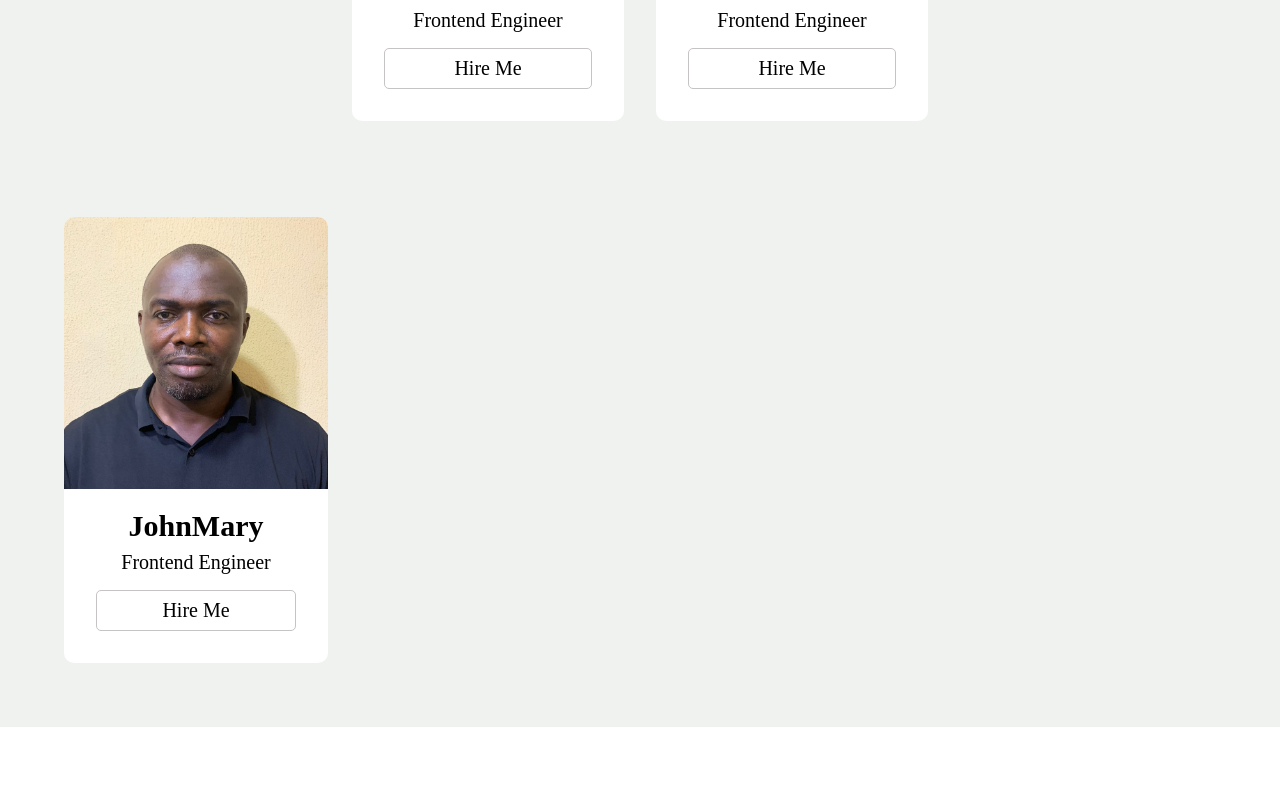
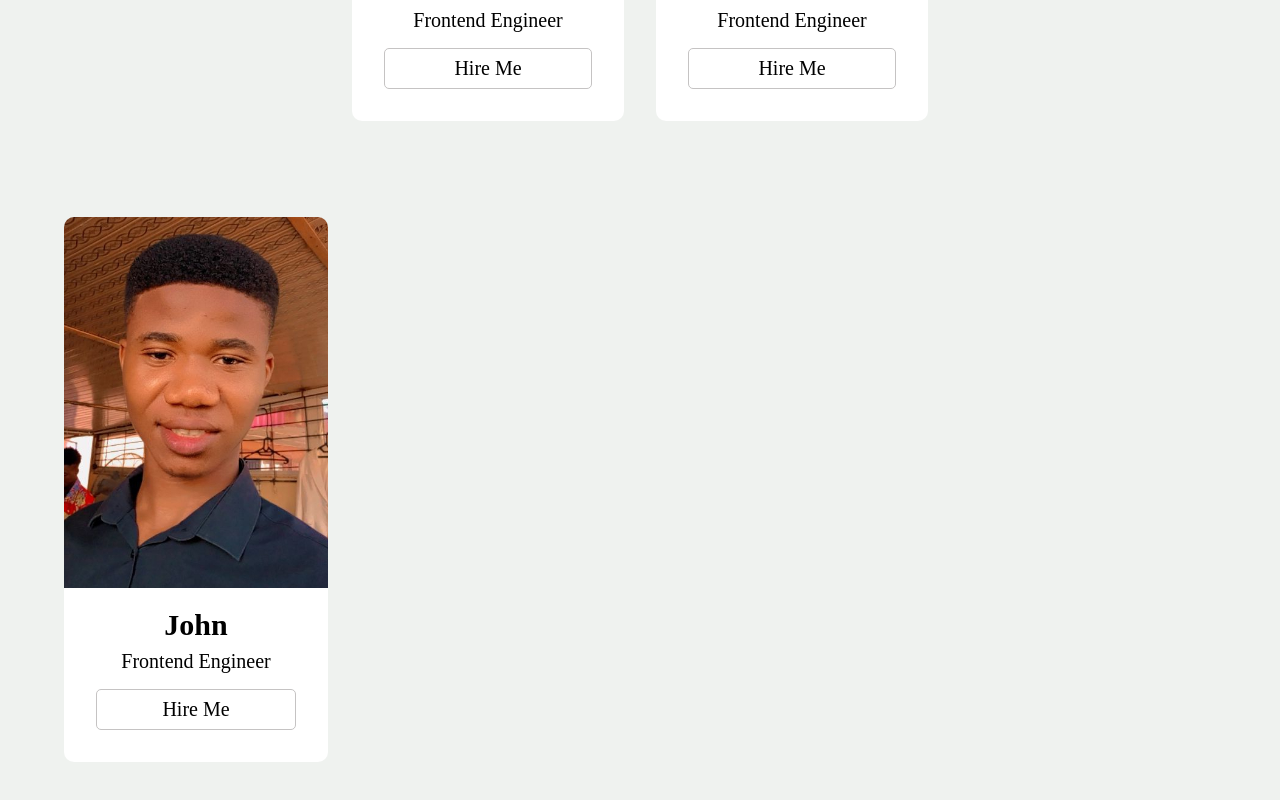
Before and after one commit to ekeneakubue/skillup2025B, a React (Vite) app: page /portfolio in a window 1280 px wide. Shown: the part 566-1366 px from the top of the page. Before the commit the page ends 1293 px from the top, so only its background shows below. Built offline with nearby package versions, Linux system fonts and the light colour scheme.

Commit message:
i added my pics and name to portfolio

```diff
--- a/src/pages/portfolio/Portfolio.jsx
+++ b/src/pages/portfolio/Portfolio.jsx
@@ -26,8 +26,8 @@ export default function Portfolio() {
             <div className={style.student_cards}>
               <section>
                 <PortfolioCard
-                  img = './images/portfolios/Ekene.png'
-                  name = 'JohnMary'
+                  img = './images/portfolios/John.jpg'
+                  name = 'John'
                   path='Frontend Engineer'
                 />
 
```
Also changed, not shown: public/images/portfolios/John.jpg (added).
